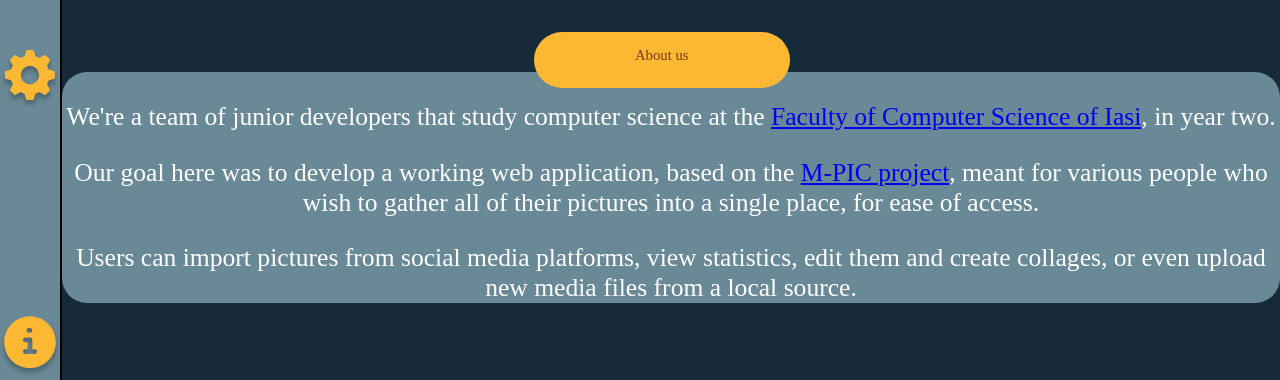
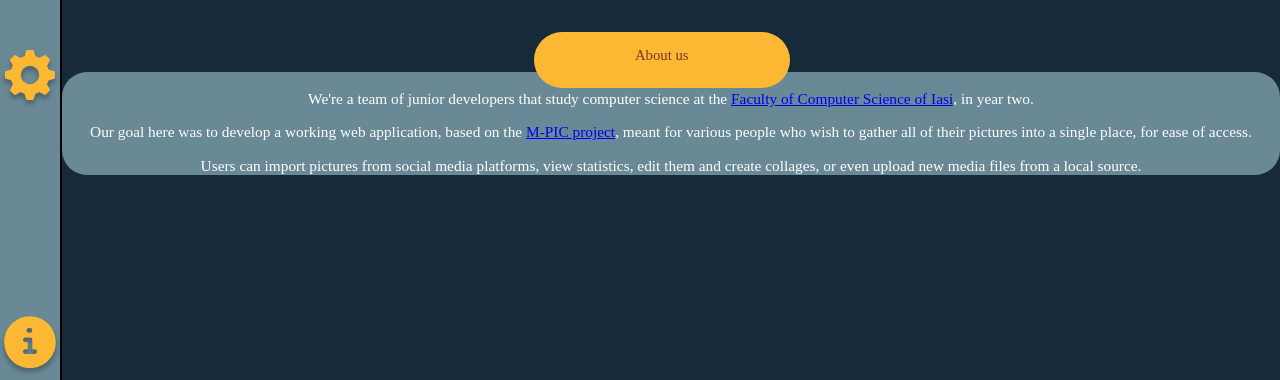
Before and after one commit to DxxxAce/Picture-Point, a PHP site: page /html/information.html in a window 1280 px wide. Shown: the part 420-800 px from the top of the page. Run offline with PHP 8.4, Linux system fonts and the light colour scheme.

Commit message:
Some font stuff

```diff
--- a/css/information.css
+++ b/css/information.css
@@ -86,7 +86,7 @@ body {
     background-color: #698996;
     color: white;
     border-radius: 25px;
-    font-size: 2vw;
+    font-size: 1.2vw;
     font-family: titillium-web;
     justify-content: center;
     text-align: center;
```
